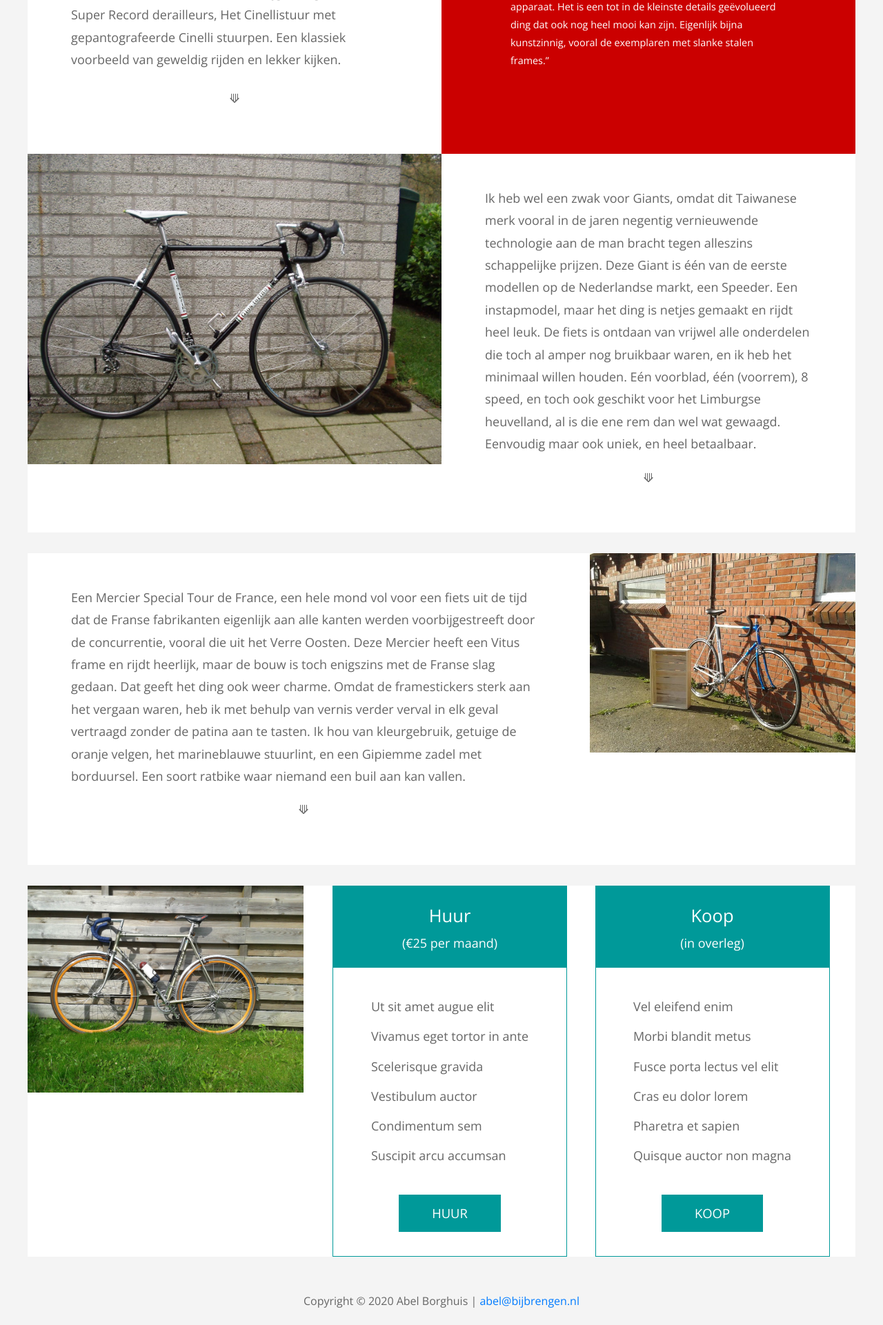
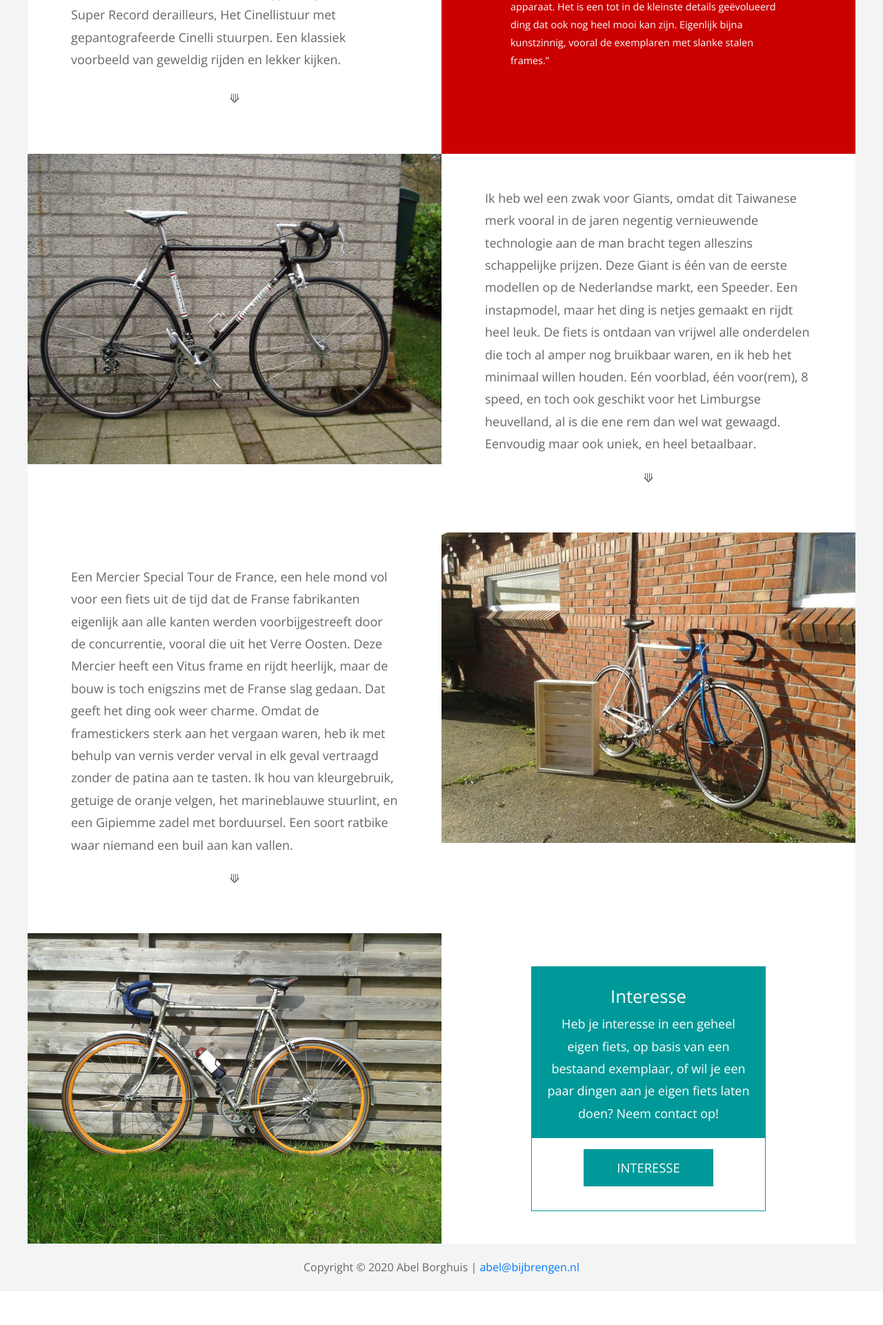
Before and after one commit to HeDude/fietsenvanabel, a PHP site: page / in a window 1280 px wide. Shown: the part 1010-2931 px from the top of the page at 69% size. After the commit the page ends 2857 px from the top, so only its background shows below. Run offline with PHP 8.4, Linux system fonts and the light colour scheme.

Commit message:
First version for online, no index for sections

```diff
--- a/index.php
+++ b/index.php
@@ -1,5 +1,5 @@
 <!DOCTYPE html>
-<html lang="en">
+<html lang="nl">
 <head>
     <meta charset="utf-8">
     <meta name="viewport" content="width=device-width, initial-scale=1">
@@ -48,7 +48,7 @@ http://www.templatemo.com/tm-514-magazee
             </div>
             <div class="col-sm-12 col-md-12 col-lg-6 col-xl-6">
                 <div class="tm-flex-center p-5">
-      <q class="tm-quote tm-text-color-gray"><img class="logo" src="img/logo_fietsenvanabel.png"><br/>Hier vind je oude racers die met veel passie, kennis van zaken en vakmanschap aan een tweede leven kunnen beginnen. Het zijn ook zonder uitzondering fietsen die een persoonlijke band verdienen, al was het maar omdat er van elk exemplaar mondiaal geen tweede te vinden zal zijn.</q>
+                    <q class="tm-quote tm-text-color-gray"><img class="logo" alt="logo" src="img/logo_fietsenvanabel.png"><br/>Hier vind je oude racers die met veel passie, kennis van zaken en vakmanschap aan een tweede leven kunnen beginnen. Het zijn ook zonder uitzondering fietsen die een persoonlijke band verdienen, al was het maar omdat er van elk exemplaar mondiaal geen tweede te vinden zal zijn.</q>
                 </div>
             </div>
         </section>
@@ -74,83 +74,56 @@ http://www.templatemo.com/tm-514-magazee
         </section>
 
         <!-- 3rd Section -->
-<section class="row tm-section tm-mb-30">
+        <section class="row tm-section">
             <div class="col-sm-12 col-md-12 col-lg-6 col-xl-6 p-0 text-center">
                 <img src="img/image-01.jpg" alt="Image" class="img-fluid">
             </div>
             <div class="col-sm-12 col-md-12 col-lg-6 col-xl-6">
                 <div class="tm-flex-center p-5">
                     <div class="tm-flex-center tm-flex-col">
-        <p>Ik heb wel een zwak voor Giants, omdat dit Taiwanese merk vooral in de jaren negentig vernieuwende technologie aan de man bracht tegen alleszins schappelijke prijzen. Deze Giant is één van de eerste modellen op de Nederlandse markt, een Speeder. Een instapmodel, maar het ding is netjes gemaakt en rijdt heel leuk. De fiets is ontdaan van vrijwel alle onderdelen die toch al amper nog bruikbaar waren, en ik heb het minimaal willen houden. Eén voorblad, één (voorrem), 8 speed, en toch ook geschikt voor het Limburgse heuvelland, al is die ene rem dan wel wat gewaagd. Eenvoudig maar ook uniek, en heel betaalbaar.</p>
+                        <p>Ik heb wel een zwak voor Giants, omdat dit Taiwanese merk vooral in de jaren negentig vernieuwende technologie aan de man bracht tegen alleszins schappelijke prijzen. Deze Giant is één van de eerste modellen op de Nederlandse markt, een Speeder. Een instapmodel, maar het ding is netjes gemaakt en rijdt heel leuk. De fiets is ontdaan van vrijwel alle onderdelen die toch al amper nog bruikbaar waren, en ik heb het minimaal willen houden. Eén voorblad, één voor(rem), 8 speed, en toch ook geschikt voor het Limburgse heuvelland, al is die ene rem dan wel wat gewaagd. Eenvoudig maar ook uniek, en heel betaalbaar.</p>
                         <p style="text-align: center;">&#10225;</p>
                     </div>
                 </div>
             </div>
         </section>
 
-<!-- 4th Section -->
-<section class="row tm-section tm-mb-30">
- <div class="col-sm-12 col-md-12 col-lg-8 col-xl-8">
-  <div class="tm-flex-center pl-5 pr-5 pt-5 pb-5">
+        <!-- 4th section -->
+        <section class="row tm-section tm-col-md-reverse">
+            <div class="col-sm-12 col-md-12 col-lg-6 col-xl-6">
+                <div class="tm-flex-center p-5">
                     <div class="tm-md-flex-center">
                         <p>Een Mercier Special Tour de France, een hele mond vol voor een fiets uit de tijd dat de Franse fabrikanten eigenlijk aan alle kanten werden voorbijgestreeft door de concurrentie, vooral die uit het Verre Oosten. Deze Mercier heeft een Vitus frame en rijdt heerlijk, maar de bouw is toch enigszins met de Franse slag gedaan. Dat geeft het ding ook weer charme. Omdat de framestickers sterk aan het vergaan waren, heb ik met behulp van vernis verder verval in elk geval vertraagd zonder de patina aan te tasten. Ik hou van kleurgebruik, getuige de oranje velgen, het marineblauwe stuurlint, en een Gipiemme zadel met borduursel. Een soort ratbike waar niemand een buil aan kan vallen.</p>
                         <p style="text-align: center;">&#10225;</p>
                     </div>
                 </div>
             </div>
-<div class="col-sm-12 col-md-12 col-lg-4 col-xl-4 text-xl-right text-md-center text-center mt-5 mt-lg-0 pr-lg-0">
+            <div class="col-sm-12 col-md-12 col-lg-6 col-xl-6 p-0 text-center">
                 <img src="img/image-02.jpg" alt="Image" class="img-fluid">
             </div>
         </section>
 
         <!-- 5th Section -->
-<section class="row tm-section tm-mb-30">
-  <div class="col-sm-12 col-md-12 col-lg-4 col-xl-4 p-md-0 text-md-center text-center mb-4 mb-lg-0">
+        <section class="row tm-section">
+            <div class="col-sm-12 col-md-12 col-lg-6 col-xl-6 p-0 text-center">
                 <img src="img/image-03.jpg" alt="Image" class="img-fluid">
             </div>
- <div class="col-sm-12 col-md-6 col-lg-4 col-xl-4 pl-lg-4 pr-xl-0 mb-4 mb-lg-0">
+            <div class="col-sm-12 col-md-12 col-lg-6 col-xl-6">
                 <div class="tm-flex-center">
                     <div class="tm-pricing-table">
                         <div class="tm-bg-color-secondary tm-text-color-white text-center tm-font-thin tm-pricing-header">
-      <p class="mb-0 tm-pricing-header-title">Huur</p>
-      <p class="mb-0 tm-pricing-header-subtitle">(€25 per maand)</p>
+                            <p class="mb-0 tm-pricing-header-title">Interesse</p>
+                            <p class="mb-0 tm-pricing-header-subtitle">Heb je interesse in een geheel eigen fiets, op basis van een bestaand exemplaar, of wil je een paar dingen aan je eigen fiets laten doen? Neem contact op!</p>
                         </div>
                         <div class="tm-pricing-body">
-      <ul class="tm-feature-list">
-        <li>Ut sit amet augue elit</li>
-        <li>Vivamus eget tortor in ante</li>
-        <li>Scelerisque gravida</li>
-        <li>Vestibulum auctor</li>
-        <li>Condimentum sem</li>
-        <li>Suscipit arcu accumsan</li>
-      </ul>
-      <a href="mailto:abel@bijbrengen.nl" class="btn btn-secondary">Huur</a>
-    </div>
-  </div>
-</div>
-</div>
-<div class="col-sm-12 col-md-6 col-lg-4 col-xl-4 pl-xl-0 mb-4 mb-lg-0">
-  <div class="tm-flex-center">
-   <div class="tm-pricing-table">
-    <div class="tm-bg-color-secondary tm-text-color-white text-center tm-font-thin tm-pricing-header">
-      <p class="mb-0 tm-pricing-header-title">Koop</p>
-      <p class="mb-0 tm-pricing-header-subtitle">(in overleg)</p>
-    </div>
-    <div class="tm-pricing-body">
-      <ul class="tm-feature-list">
-        <li>Vel eleifend enim</li>
-        <li>Morbi blandit metus</li>
-        <li>Fusce porta lectus vel elit</li>
-        <li>Cras eu dolor lorem</li>
-        <li>Pharetra et sapien</li>
-        <li>Quisque auctor non magna</li>
-      </ul>
-      <a href="mailto:abel@bijbrengen.nl" class="btn btn-secondary">Koop</a>
+                            <p></p>
+                            <a href="mailto:abel@bijbrengen.nl" class="btn btn-secondary">Interesse</a>
                         </div>
                     </div>
                 </div>
             </div>
         </section>
+    </div>
 
     <!-- Footer -->
     <div class="row">
@@ -158,9 +131,9 @@ http://www.templatemo.com/tm-514-magazee
             <p class="text-center small tm-copyright-text mb-0">Copyright &copy; <span class="tm-current-year">2020</span> Abel Borghuis | <a href="mailto:abel@bijbrengen.nl" target="blank">abel@bijbrengen.nl</a></p>
         </div>
     </div>
-</div>
     <!-- load JS -->
-<script src="js/jquery-3.2.1.slim.min.js"></script>         <!-- https://jquery.com/ -->
+    <script src="js/jquery-3.2.1.slim.min.js">
+    </script>         <!-- https://jquery.com/ -->
     <script>
 
     /* DOM is ready
@@ -173,8 +146,6 @@ http://www.templatemo.com/tm-514-magazee
 
         $('.tm-current-year').text(new Date().getFullYear());  // Update year in copyright
     });
-
     </script>
-
 </body>
 </html>
```
Lines whose indentation alone changed are shown as unchanged.
